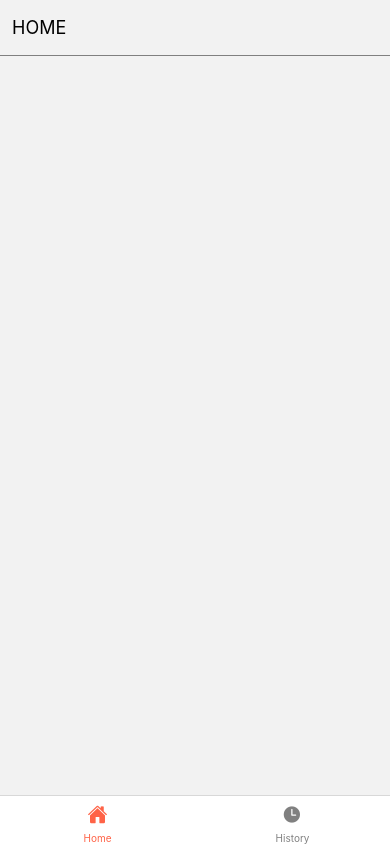
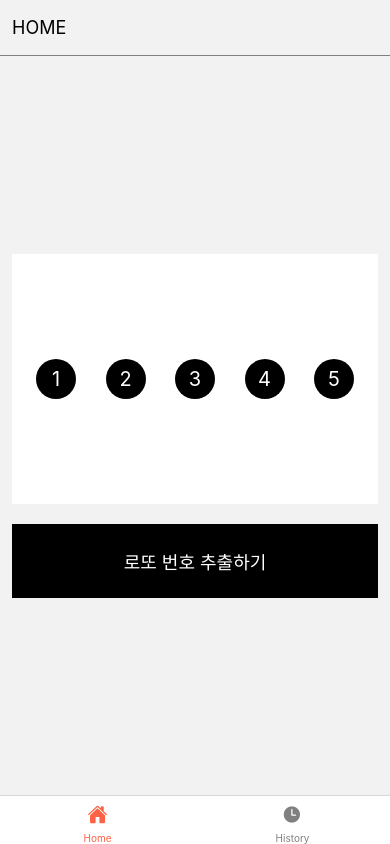
Before and after one commit to sunujun/lotto-number-generator, a React Native app: screen /Home in a window 390 px wide. Built offline with nearby package versions, Linux system fonts and the light colour scheme.

Commit message:
로또 번호 추출 UI 추가

```diff
--- a/src/components/Spacer.tsx
+++ b/src/components/Spacer.tsx
@@ -1,7 +1,7 @@
 import React from 'react';
 import { View } from 'react-native';
 
-export const Spacer = ({ horizontal, space }: { horizontal: boolean; space: number }) => {
+export const Spacer = ({ horizontal, space }: { horizontal?: boolean; space: number }) => {
     if (horizontal) {
         return <View style={{ marginLeft: space }} />;
     }
--- a/src/screens/HomeScreen.tsx
+++ b/src/screens/HomeScreen.tsx
@@ -1,13 +1,68 @@
-import React from 'react';
+import React, { useCallback } from 'react';
 import { View } from 'react-native';
+import { Button } from '../components/Button';
 import { Header } from '../components/Header/Header';
+import { Spacer } from '../components/Spacer';
+import { Typography } from '../components/Typography';
 
 export const HomeScreen = () => {
+    const onPressGetNumber = useCallback(() => {}, []);
     return (
         <View style={{ flex: 1 }}>
             <Header>
                 <Header.Title title="HOME" />
             </Header>
+            <View
+                style={{
+                    flex: 1,
+                    flexDirection: 'column',
+                    justifyContent: 'center',
+                    paddingHorizontal: 12,
+                }}>
+                <View
+                    style={{
+                        height: 250,
+                        flexDirection: 'column',
+                        paddingHorizontal: 24,
+                        backgroundColor: 'white',
+                        borderColor: 'gray',
+                    }}>
+                    <View
+                        style={{
+                            flex: 1,
+                            flexDirection: 'row',
+                            alignItems: 'center',
+                            justifyContent: 'space-between',
+                        }}>
+                        {[1, 2, 3, 4, 5].map(item => {
+                            return (
+                                <View
+                                    key={`lotto-${item}`}
+                                    style={{
+                                        backgroundColor: 'black',
+                                        width: 40,
+                                        height: 40,
+                                        borderRadius: 20,
+                                        alignItems: 'center',
+                                        justifyContent: 'center',
+                                    }}>
+                                    <Typography fontSize={20} color="white">
+                                        {item}
+                                    </Typography>
+                                </View>
+                            );
+                        })}
+                    </View>
+                </View>
+                <Spacer space={20} />
+                <Button onPress={onPressGetNumber}>
+                    <View style={{ backgroundColor: 'black', paddingVertical: 24, alignItems: 'center' }}>
+                        <Typography color="white" fontSize={18}>
+                            로또 번호 추출하기
+                        </Typography>
+                    </View>
+                </Button>
+            </View>
         </View>
     );
 };
```
